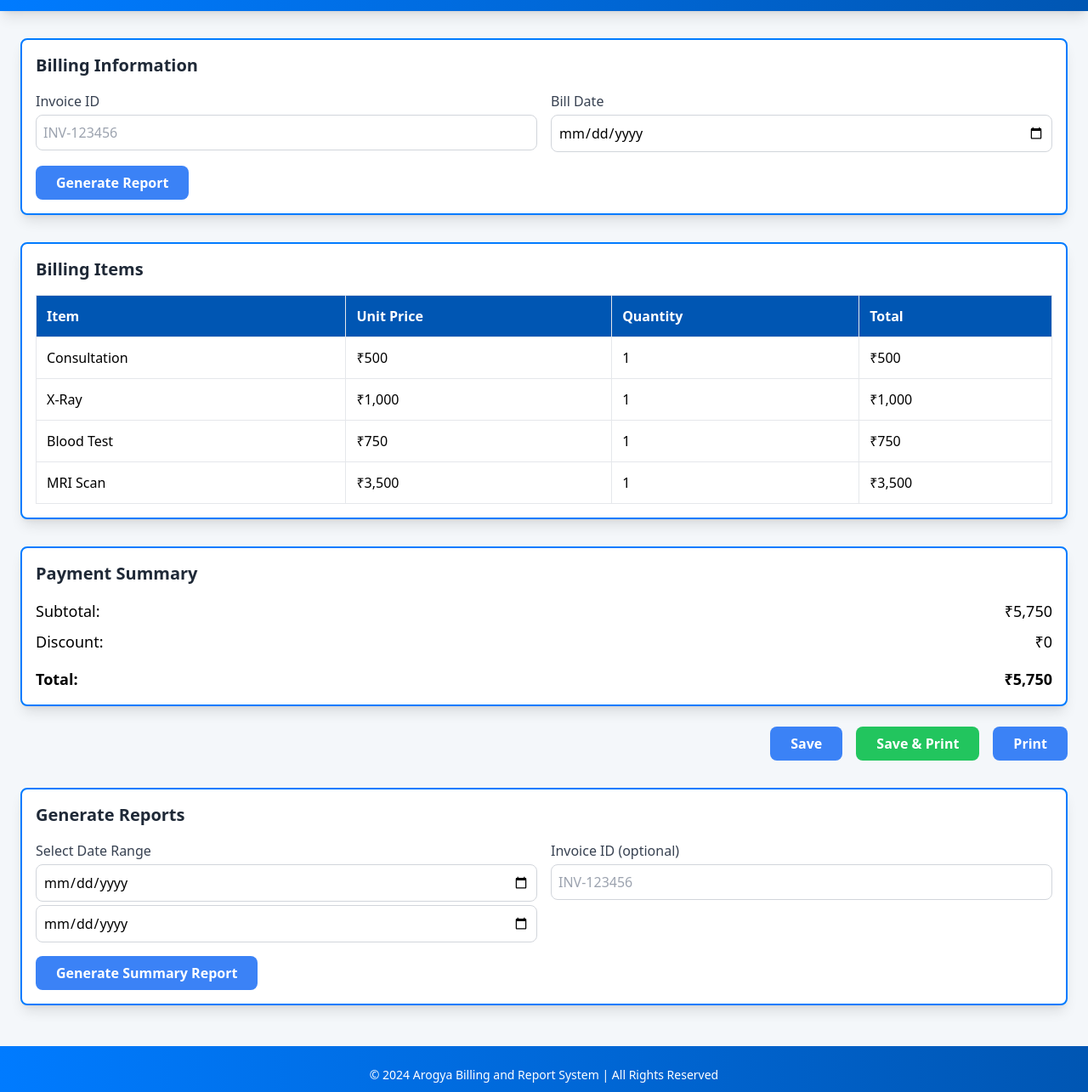
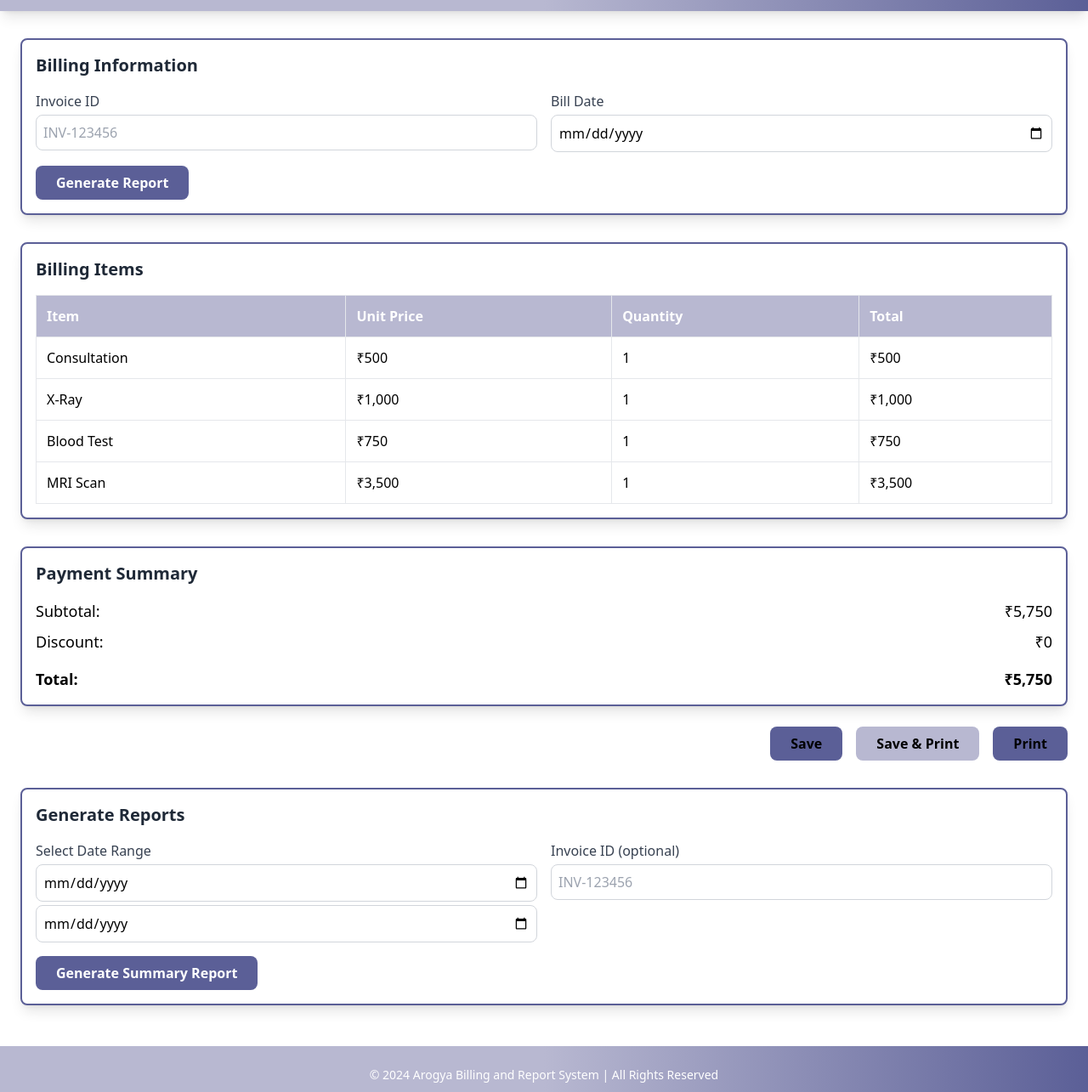
Before and after one commit to armaandeol/HeartBeats, a website: page billings.html in a window 1280 px wide. Shown: the part 75-1360 px from the top of the page at 85% size. Drawn offline with nearby package versions, Linux system fonts and the light colour scheme.

Commit message:
Update billings.html

```diff
--- a/billings.html
+++ b/billings.html
@@ -4,7 +4,7 @@
     <meta charset="UTF-8">
     <meta name="viewport" content="width=device-width, initial-scale=1.0">
     <meta http-equiv="X-UA-Compatible" content="IE=edge">
-    <title>Arogya Billing and Report System</title>
+    <title>Billing and Reports</title>
     <!-- Tailwind CSS CDN -->
     <script src="https://cdn.tailwindcss.com"></script>
     <!-- jsPDF CDN -->
@@ -12,11 +12,11 @@
     <style>
         /* Custom styles to enhance the fancy and mind-blowing design */
         body {
-            background-color: #F4F7FA;
+            background-color: #ffffff;
         }
 
         .gradient-bg {
-            background: linear-gradient(90deg, #007BFF 0%, #0056b3 100%);
+            background: linear-gradient(90deg, #b8b8d1 50%, #5b5f97 100%);
         }
 
         .btn-animated {
@@ -28,14 +28,14 @@
         }
 
         .fancy-border {
-            border: 2px solid #007BFF;
+            border: 2px solid #5b5f97;
             border-radius: 8px;
             padding: 16px;
             box-shadow: 0 4px 12px rgba(0, 0, 0, 0.1);
         }
 
         .table-header {
-            background-color: #0056b3;
+            background-color: #b8b8d1;
             color: white;
         }
     </style>
@@ -44,7 +44,7 @@
 
     <!-- Page Header -->
     <header class="gradient-bg text-white text-center py-4 shadow-lg">
-        <h1 class="text-3xl font-bold uppercase">Arogya Billing and Report System</h1>
+        <h1 class="text-3xl font-bold uppercase">Billing and Reports</h1>
         <p class="text-sm">Providing fast and accurate billing and reporting for our patients</p>
     </header>
 
@@ -63,7 +63,7 @@
                     <input type="date" id="bill-date" class="border border-gray-300 rounded-lg w-full p-2 mt-1 focus:outline-none focus:ring-2 focus:ring-blue-500">
                 </div>
             </div>
-            <button id="generate-report" class="btn-animated bg-blue-500 hover:bg-blue-600 text-white font-semibold py-2 px-6 rounded-lg mt-4">
+            <button id="generate-report" class="btn-animated bg-[#5b5f97] hover:bg-[#5b5f97 text-white font-semibold py-2 px-6 rounded-lg mt-4">
                 Generate Report
             </button>
         </section>
@@ -128,15 +128,38 @@
 
         <!-- Button Section -->
         <div class="flex justify-end mt-6 space-x-4">
-            <button class="btn-animated bg-blue-500 hover:bg-blue-600 text-white font-semibold py-2 px-6 rounded-lg transition" id="save-button">
+            <button class="btn-animated custom-save-btn text-black font-semibold py-2 px-6 rounded-lg transition" id="save-button">
                 Save
             </button>
-            <button class="btn-animated bg-green-500 hover:bg-green-600 text-white font-semibold py-2 px-6 rounded-lg transition">
+            <button class="btn-animated custom-save-print-btn text-black font-semibold py-2 px-6 rounded-lg transition">
                 Save & Print
             </button>
-            <button class="btn-animated bg-blue-500 hover:bg-blue-600 text-white font-semibold py-2 px-6 rounded-lg transition" id="print-button">
+            <button class="btn-animated custom-print-btn text-black font-semibold py-2 px-6 rounded-lg transition" id="print-button">
                 Print
             </button>
+            <style>
+                .custom-save-btn {
+                    background-color: #5b5f97; /* Custom blue color */
+                }
+                .custom-save-btn:hover {
+                    background-color: transparent;
+                    border: 2px solid #5b5f97; /* Darker blue on hover */
+                }
+                .custom-save-print-btn {
+                    background-color: #b8b8d1; /* Custom green color */
+                }
+                .custom-save-print-btn:hover {
+                    background-color: #218838;
+                    border: 2px solid #218838 /* Darker green on hover */
+                }
+                .custom-print-btn {
+                    background-color: #5b5f97; /* Custom blue color */
+                }
+                .custom-print-btn:hover {
+                    background-color: transparent; /* Darker blue on hover */
+                    border: 2px solid #5b5f97;
+                }
+            </style>
         </div>
 
         <!-- Report Section -->
@@ -153,7 +176,7 @@
                     <input type="text" id="report-invoice-id" placeholder="INV-123456" class="border border-gray-300 rounded-lg w-full p-2 mt-1 focus:outline-none focus:ring-2 focus:ring-blue-500">
                 </div>
             </div>
-            <button id="generate-report-summary" class="btn-animated bg-blue-500 hover:bg-blue-600 text-white font-semibold py-2 px-6 rounded-lg mt-4">
+            <button id="generate-report-summary" class="btn-animated bg-blue-500 hover:bg-blue-600 text-white font-semibold py-2 px-6 rounded-lg mt-4" style="background-color: #5b5f97; color: white;">
                 Generate Summary Report
             </button>
         </section>
```
